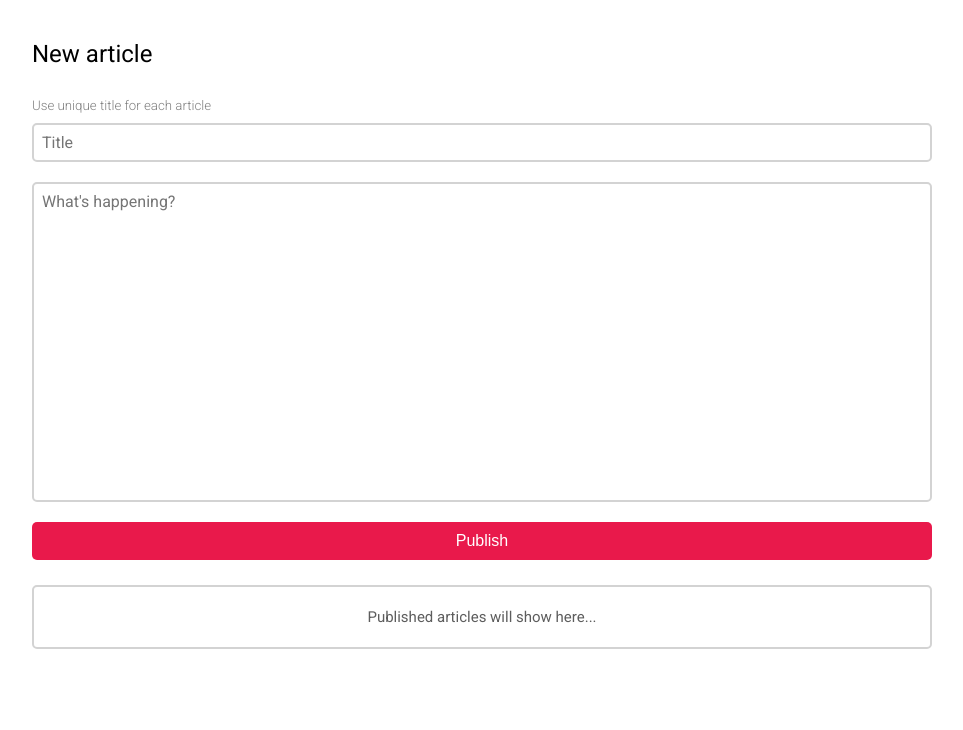
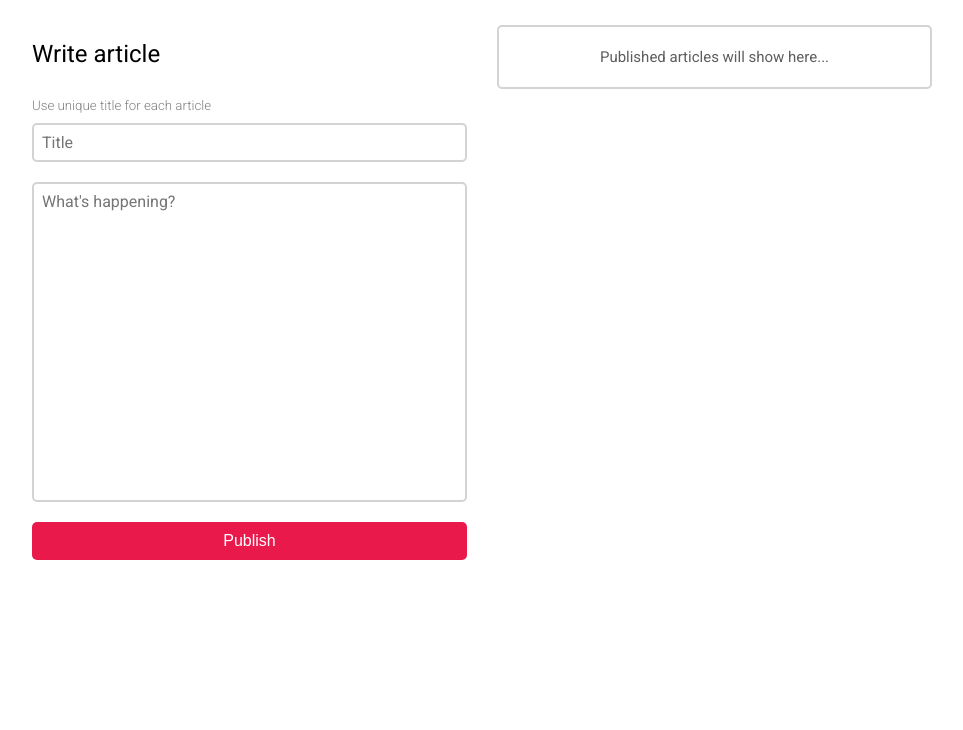
Before and after one commit to manemotha/mwo-website, a FastAPI app: page /admin in a window 1280 px wide. Shown: the part 70-800 px from the top of the page, without its empty margins (158-1121 px from the left). Run offline with FastAPI, Linux system fonts and the light colour scheme; data that the repository does not hold is empty.

Commit message:
refactor admin interface for article management and improve styling consistency

```diff
--- a/static/css/main.css
+++ b/static/css/main.css
@@ -145,14 +145,21 @@ body {
 .moreBtn {
     height: 45px;
     width: min-content;
+    border-radius: var(--border-radius);
     background-color: white;
-    border: none;
-    font-size: var(--content-font-size);
+    font-size: 17px;
+    border: 2px solid transparent;
     padding: 0px 35px 0px 35px;
     justify-self: center;
     align-content: center;
     text-decoration: none;
     color: var(--primary-color);
+    transition: 0.2s ease;
+}
+.moreBtn:hover {
+    border: 2px solid var(--primary-color);
+    text-decoration: underline;
+    transition: 0.2s ease;
 }
 .introduction div .moreBtn {
     margin-top: 70px;
--- a/templates/admin.html
+++ b/templates/admin.html
@@ -10,6 +10,23 @@
 <body>
 
 <style>
+    .content {
+        gap: 30px;
+        display: grid;
+        grid-template-columns: 100fr 100fr;
+        margin-top: 0px;
+    }
+
+    /* MEDIA QUERIES */
+    @media screen and (max-width: 1050px) {
+        .content {
+            grid-template-columns: auto;
+        }
+    }
+
+    .adminSectionContainer {
+
+    }
     .inputField {
         border: 2px solid lightgray;
         outline: none;
@@ -81,8 +98,11 @@
 
 <main class="contentArea">
 
-    <div class="content" style="margin-top: 40px">
-        <h5 style="font-size: 24px; font-family: Roboto-Regular; font-weight: normal; color: black; margin-bottom: 30px">New article</h5>
+    <div class="content">
+
+        <!-- ADMIN SECTION CONTAINER -->
+        <div class="adminSectionContainer">
+            <h5 style="font-size: 24px; font-family: Roboto-Regular; font-weight: normal; color: black; margin-bottom: 30px">Write article</h5>
 
             <form class="formContainer" action="/admin/add_post" method="post">
 
@@ -103,10 +123,12 @@
                 border: none;
                 cursor: pointer;">Publish</button>
             </form>
+        </div>
 
         {% if NEWS is not none()  %}
+            <div class="adminSectionContainer">
                 <!-- SECTION TITLE -->
-            <h5 style="font-size: 24px; font-family: Roboto-Regular, sans-serif; font-weight: normal; color: black; margin-bottom: 30px">My Articles</h5>
+                <h5 style="font-size: 24px; font-family: Roboto-Regular, sans-serif; font-weight: normal; color: black; margin-bottom: 30px">Delete article</h5>
 
                 <!-- DELETE ARTICLE SECTION-->
                 <div style="display: grid; grid-template-columns: auto; gap: 20px">
@@ -123,6 +145,7 @@
                     {% endfor %}
 
                 </div>
+            </div>
         {% else %}
             <h5 class="noNewsNotice">Published articles will show here...</h5>
         {% endif %}
```
Lines whose indentation alone changed are shown as unchanged.
